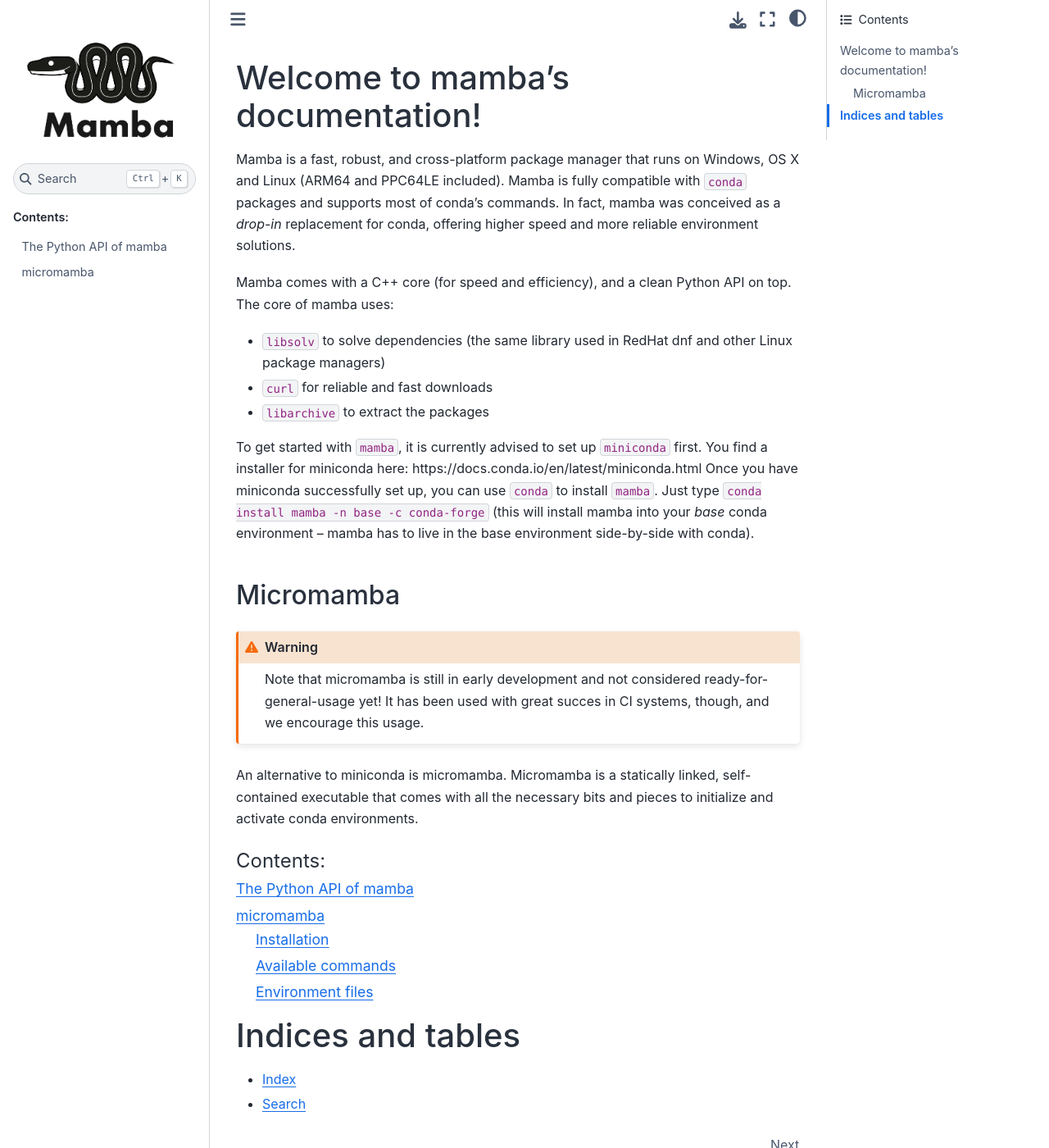
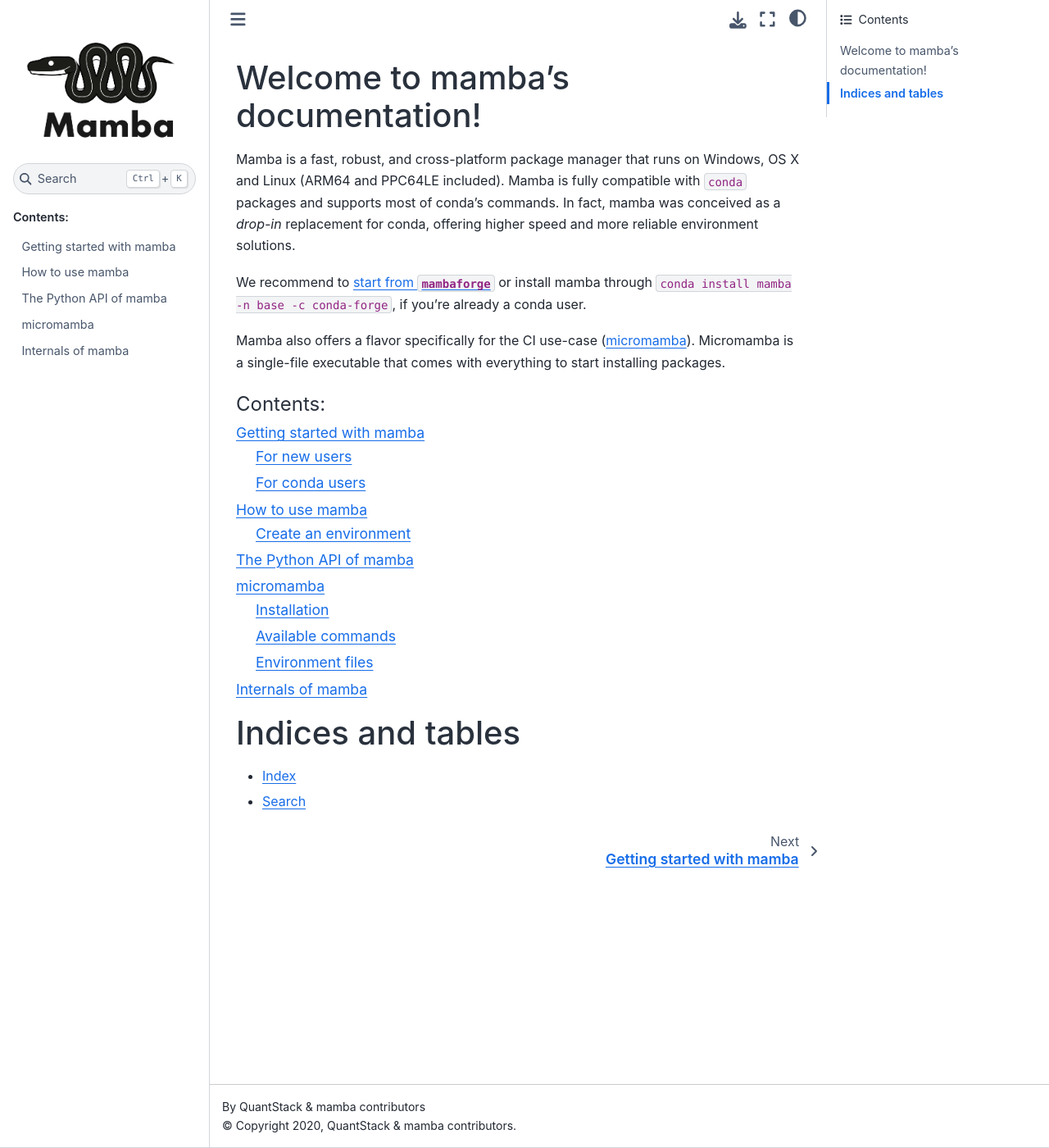
Before and after one commit to mamba-org/mamba, a Sphinx documentation site: the page built from docs/source/index.md, in a window 1280 px wide and 1400 px high. Shown: the whole window at 82% size. Built offline with Sphinx 7.4.7 and the Sphinx Book theme 1.1.4, drawn with Linux system fonts in a browser that asks for light colours; some of the changed text lies outside the part shown.

Commit message:
rejiggle docs

````diff
--- a/docs/source/index.md
+++ b/docs/source/index.md
@@ -4,33 +4,19 @@ Welcome to mamba's documentation!
 Mamba is a fast, robust, and cross-platform package manager that runs on Windows, OS X and Linux (ARM64 and PPC64LE included).
 Mamba is fully compatible with `conda` packages and supports most of conda's commands. In fact, mamba was conceived as a _drop-in_ replacement for conda, offering higher speed and more reliable environment solutions.
 
-Mamba comes with a C++ core (for speed and efficiency), and a clean Python API on top. The core of mamba uses:
+We recommend to [start from `mambaforge`](getting_started) or install mamba through `conda install mamba -n base -c conda-forge`, if you're already a conda user.
 
-- `libsolv` to solve dependencies (the same library used in RedHat dnf and other Linux package managers)
-- `curl` for reliable and fast downloads
-- `libarchive` to extract the packages
-
-To get started with `mamba`, it is currently advised to set up `miniconda` first. You find a installer for miniconda here: https://docs.conda.io/en/latest/miniconda.html
-Once you have miniconda successfully set up, you can use `conda` to install `mamba`. Just type `conda install mamba -n base -c conda-forge` (this will install mamba into your _base_ conda environment -- mamba has to live in the base environment side-by-side with conda).
-
-### Micromamba
-
-```{admonition} Warning
-:class: warning
-
-Note that micromamba is still in early development and not considered ready-for-general-usage yet! It has been used with great succes in CI systems, though, and we encourage this usage.
-```
-
-An alternative to miniconda is micromamba. Micromamba is a statically linked, self-contained executable that comes with all the necessary bits and pieces to initialize and activate conda environments.
-
+Mamba also offers a flavor specifically for the CI use-case ([micromamba](micromamba)). Micromamba is a single-file executable that comes with everything to start installing packages.
 
 ```{toctree}
 :maxdepth: 2
 :caption: "Contents:"
 
+getting_started
+how_to_use
 python_api
 micromamba
-
+how_mamba_works
 ```
 
 
````
Also changed, not shown: docs/source/getting_started.md (added, +31 -0 lines), docs/source/how_mamba_works.md (added, +8 -0 lines), docs/source/how_to_use.md (added, +35 -0 lines), docs/source/micromamba.md (+7 -4 lines).
